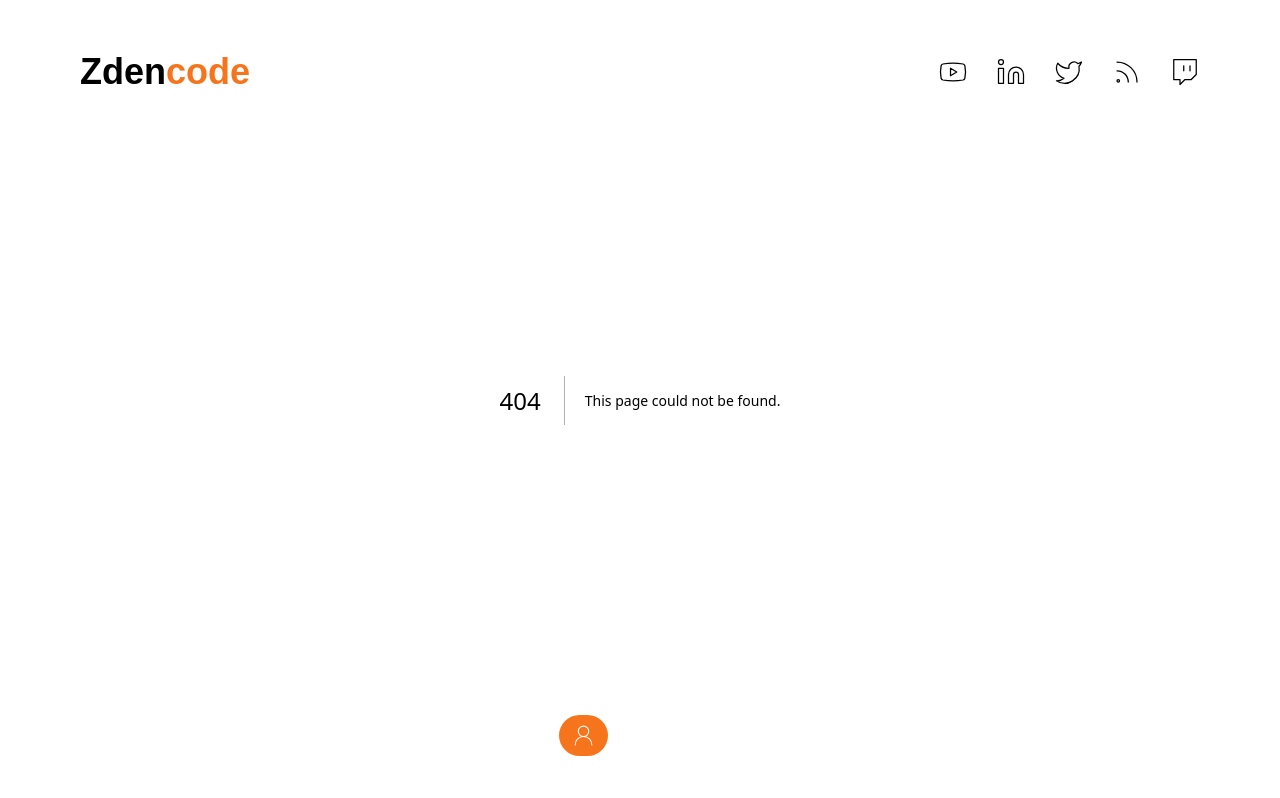
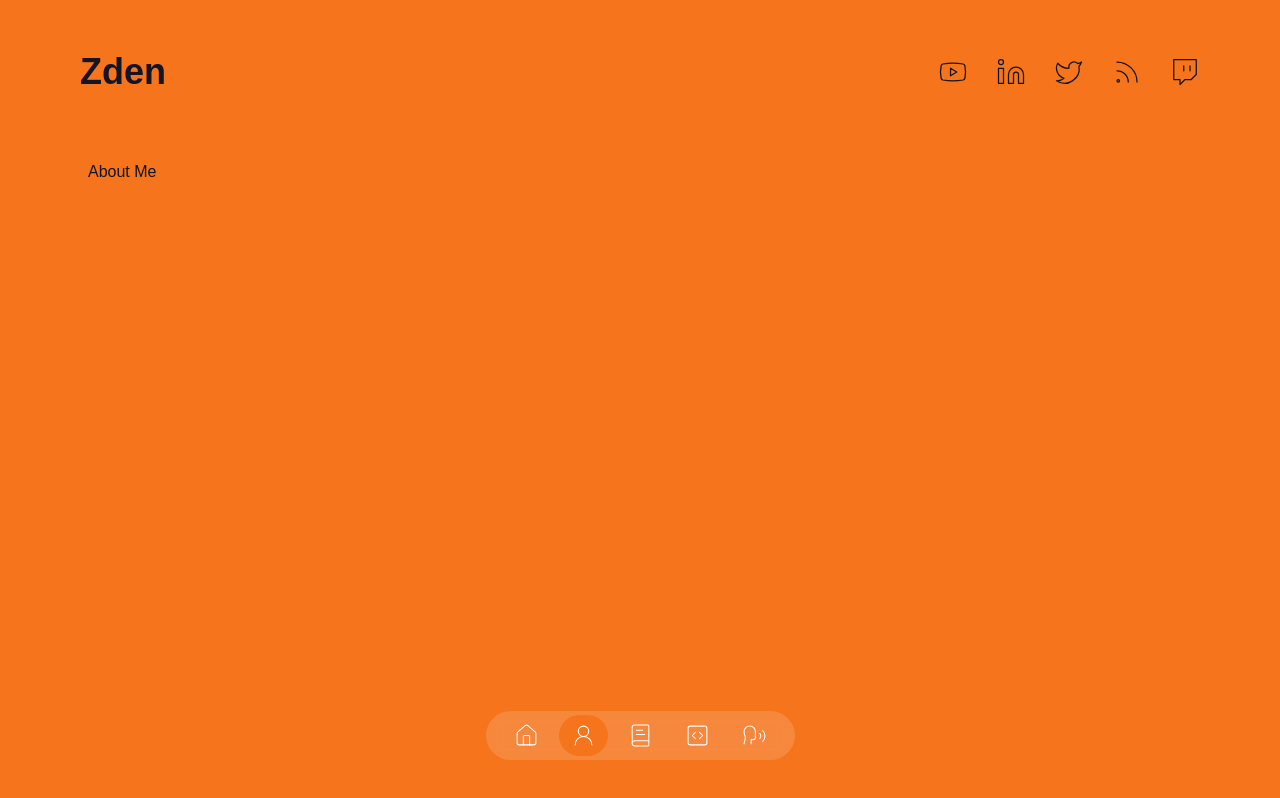
Before and after one commit to zdenc0de/portafolio, a Next.js app: page /about-me in a window 1280 px wide. Before the commit this address had no page. Built offline with nearby package versions, Linux system fonts and the light colour scheme.

Commit message:
Container

```diff
--- /dev/null
+++ b/app/(routes)/about-me/page.tsx
@@ -0,0 +1,13 @@
+import { ContainerPage } from "@/components/container";
+import { TransitionPage } from "@/components/transition-page";
+
+export default function PageAboutMe() {
+  return (
+    <>
+        <TransitionPage />
+        <ContainerPage>
+            <p>About Me</p>
+        </ContainerPage>
+    </>
+  )
+}
--- /dev/null
+++ b/app/(routes)/services/page.tsx
@@ -0,0 +1,6 @@
+
+export default function ServicesPage() {
+  return (
+    <div>from ServicesPage</div>
+  )
+}
--- /dev/null
+++ b/components/container.tsx
@@ -0,0 +1,11 @@
+interface ContainerProps {
+    children: React.ReactNode;
+}
+export const ContainerPage = (props: ContainerProps) => {
+    const { children } = props;
+  return (
+    <div className="w-full max-w-6xl px-4 pb-40 mx-auto mt-40 md:pb-0 md:px-6">
+        {children}
+    </div>
+  )
+}
```
Also changed, not shown: app/globals.css (+0 -8 lines).
